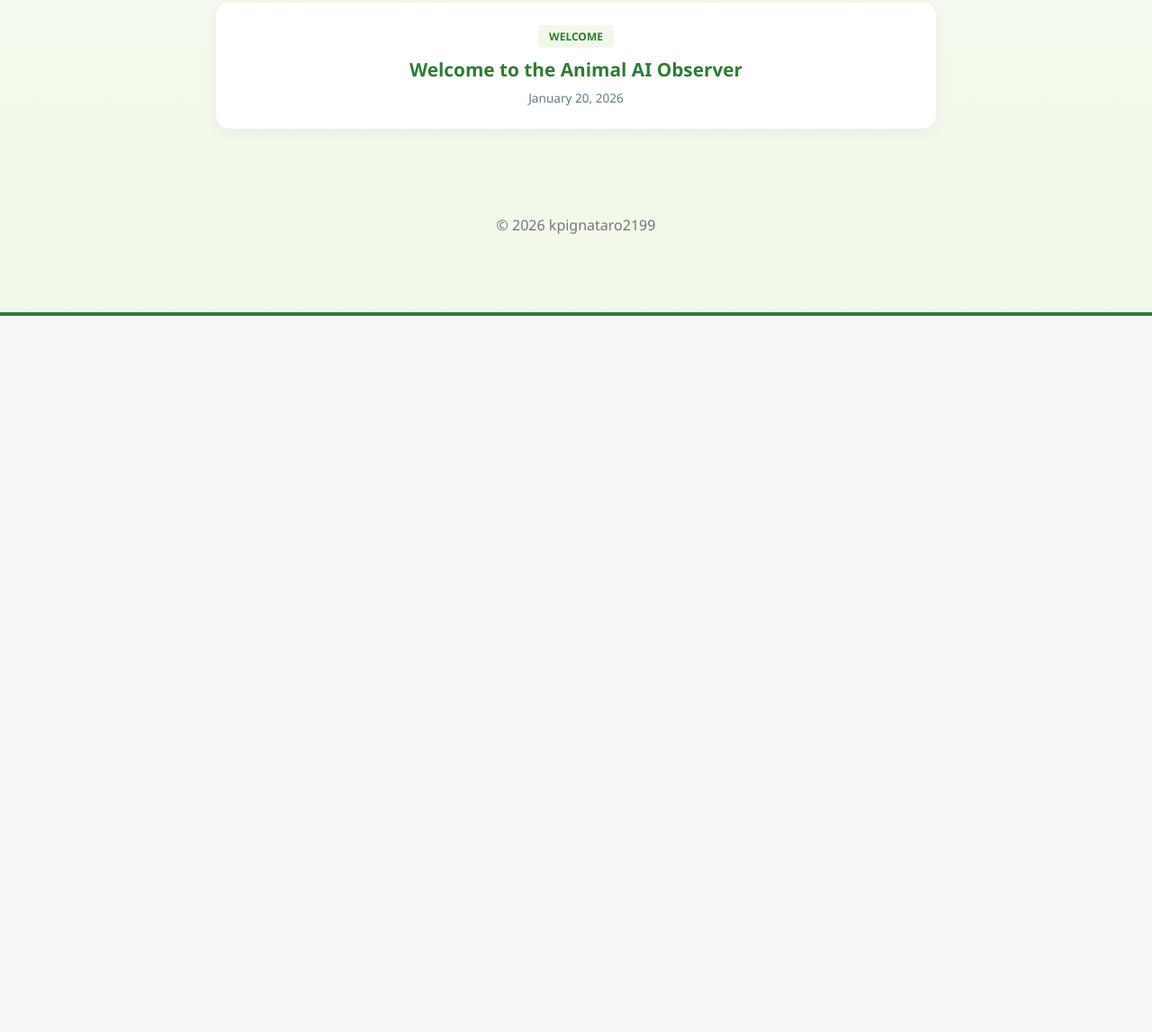
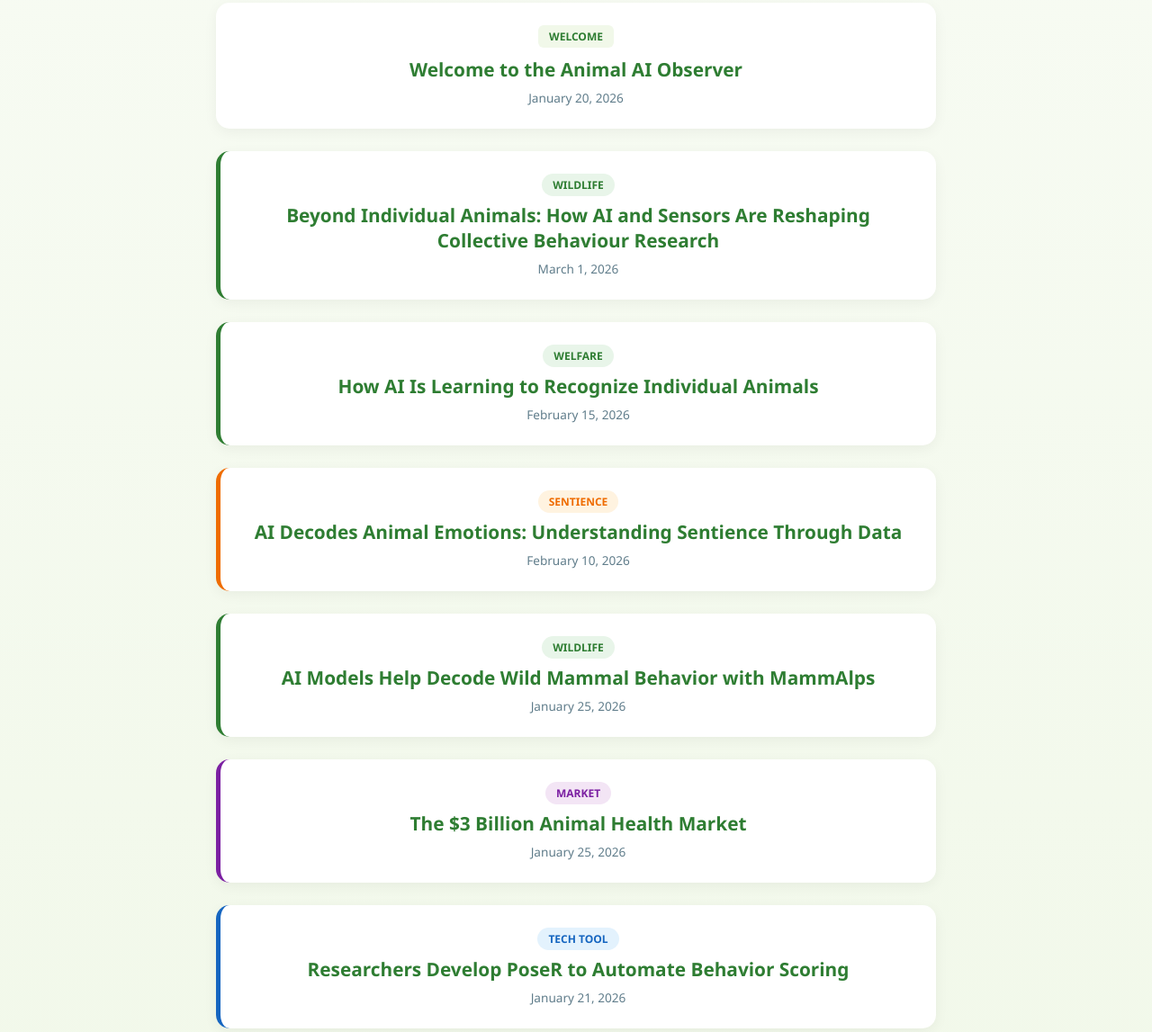
Before and after one commit to kpignataro2199/kpignataro2199.github.io, a plain HTML site: page index.html in a window 1280 px wide. Shown: the part 1914-3061 px from the top of the page at 90% size. Before the commit the page ends 2265 px from the top, so only its background shows below. Drawn offline with Linux system fonts and the light colour scheme.

Commit message:
Update index.html

```diff
--- a/index.html
+++ b/index.html
@@ -71,6 +71,45 @@
                 <a href="welcome-to-the-animal-ai-observer.html">Welcome to the Animal AI Observer</a>
                 <span class="date">January 20, 2026</span>
             </li>
+            <ul class="post-list" style="list-style: none; padding: 0;">
+
+    <li style="background: white; padding: 25px; margin-bottom: 25px; border-radius: 15px; box-shadow: 0 4px 15px rgba(0,0,0,0.05); border-left: 5px solid #2e7d32;">
+        <span style="background: #e8f5e9; color: #2e7d32; padding: 4px 12px; border-radius: 20px; font-size: 0.75rem; font-weight: bold; text-transform: uppercase;">Wildlife</span>
+        <a href="collective-animal-behavior-ai.html" style="text-decoration: none; color: #333; font-size: 1.3rem; font-weight: bold; display: block; margin-top: 10px;">Beyond Individual Animals: How AI and Sensors Are Reshaping Collective Behaviour Research</a>
+        <span class="date" style="display: block; margin-top: 8px; color: #607d8b; font-size: 0.85rem;">March 1, 2026</span>
+    </li>
+
+    <li style="background: white; padding: 25px; margin-bottom: 25px; border-radius: 15px; box-shadow: 0 4px 15px rgba(0,0,0,0.05); border-left: 5px solid #2e7d32;">
+        <span style="background: #e8f5e9; color: #2e7d32; padding: 4px 12px; border-radius: 20px; font-size: 0.75rem; font-weight: bold; text-transform: uppercase;">Welfare</span>
+        <a href="individual-animal-recognition-ai.html" style="text-decoration: none; color: #333; font-size: 1.3rem; font-weight: bold; display: block; margin-top: 10px;">How AI Is Learning to Recognize Individual Animals</a>
+        <span class="date" style="display: block; margin-top: 8px; color: #607d8b; font-size: 0.85rem;">February 15, 2026</span>
+    </li>
+
+    <li style="background: white; padding: 25px; margin-bottom: 25px; border-radius: 15px; box-shadow: 0 4px 15px rgba(0,0,0,0.05); border-left: 5px solid #ef6c00;">
+        <span style="background: #fff3e0; color: #ef6c00; padding: 4px 12px; border-radius: 20px; font-size: 0.75rem; font-weight: bold; text-transform: uppercase;">Sentience</span>
+        <a href="animal-emotions-ai.html" style="text-decoration: none; color: #333; font-size: 1.3rem; font-weight: bold; display: block; margin-top: 10px;">AI Decodes Animal Emotions: Understanding Sentience Through Data</a>
+        <span class="date" style="display: block; margin-top: 8px; color: #607d8b; font-size: 0.85rem;">February 10, 2026</span>
+    </li>
+
+    <li style="background: white; padding: 25px; margin-bottom: 25px; border-radius: 15px; box-shadow: 0 4px 15px rgba(0,0,0,0.05); border-left: 5px solid #2e7d32;">
+        <span style="background: #e8f5e9; color: #2e7d32; padding: 4px 12px; border-radius: 20px; font-size: 0.75rem; font-weight: bold; text-transform: uppercase;">Wildlife</span>
+        <a href="mammalps-wildlife-behavior.html" style="text-decoration: none; color: #333; font-size: 1.3rem; font-weight: bold; display: block; margin-top: 10px;">AI Models Help Decode Wild Mammal Behavior with MammAlps</a>
+        <span class="date" style="display: block; margin-top: 8px; color: #607d8b; font-size: 0.85rem;">January 25, 2026</span>
+    </li>
+
+    <li style="background: white; padding: 25px; margin-bottom: 25px; border-radius: 15px; box-shadow: 0 4px 15px rgba(0,0,0,0.05); border-left: 5px solid #7b1fa2;">
+        <span style="background: #f3e5f5; color: #7b1fa2; padding: 4px 12px; border-radius: 20px; font-size: 0.75rem; font-weight: bold; text-transform: uppercase;">Market</span>
+        <a href="animal-health-market-growth.html" style="text-decoration: none; color: #333; font-size: 1.3rem; font-weight: bold; display: block; margin-top: 10px;">The $3 Billion Animal Health Market</a>
+        <span class="date" style="display: block; margin-top: 8px; color: #607d8b; font-size: 0.85rem;">January 25, 2026</span>
+    </li>
+
+    <li style="background: white; padding: 25px; margin-bottom: 25px; border-radius: 15px; box-shadow: 0 4px 15px rgba(0,0,0,0.05); border-left: 5px solid #1565c0;">
+        <span style="background: #e3f2fd; color: #1565c0; padding: 4px 12px; border-radius: 20px; font-size: 0.75rem; font-weight: bold; text-transform: uppercase;">Tech Tool</span>
+        <a href="poser-automated-behavior-scoring.html" style="text-decoration: none; color: #333; font-size: 1.3rem; font-weight: bold; display: block; margin-top: 10px;">Researchers Develop PoseR to Automate Behavior Scoring</a>
+        <span class="date" style="display: block; margin-top: 8px; color: #607d8b; font-size: 0.85rem;">January 21, 2026</span>
+    </li>
+
+            </ul>
         </ul>
     </main>
 
```
